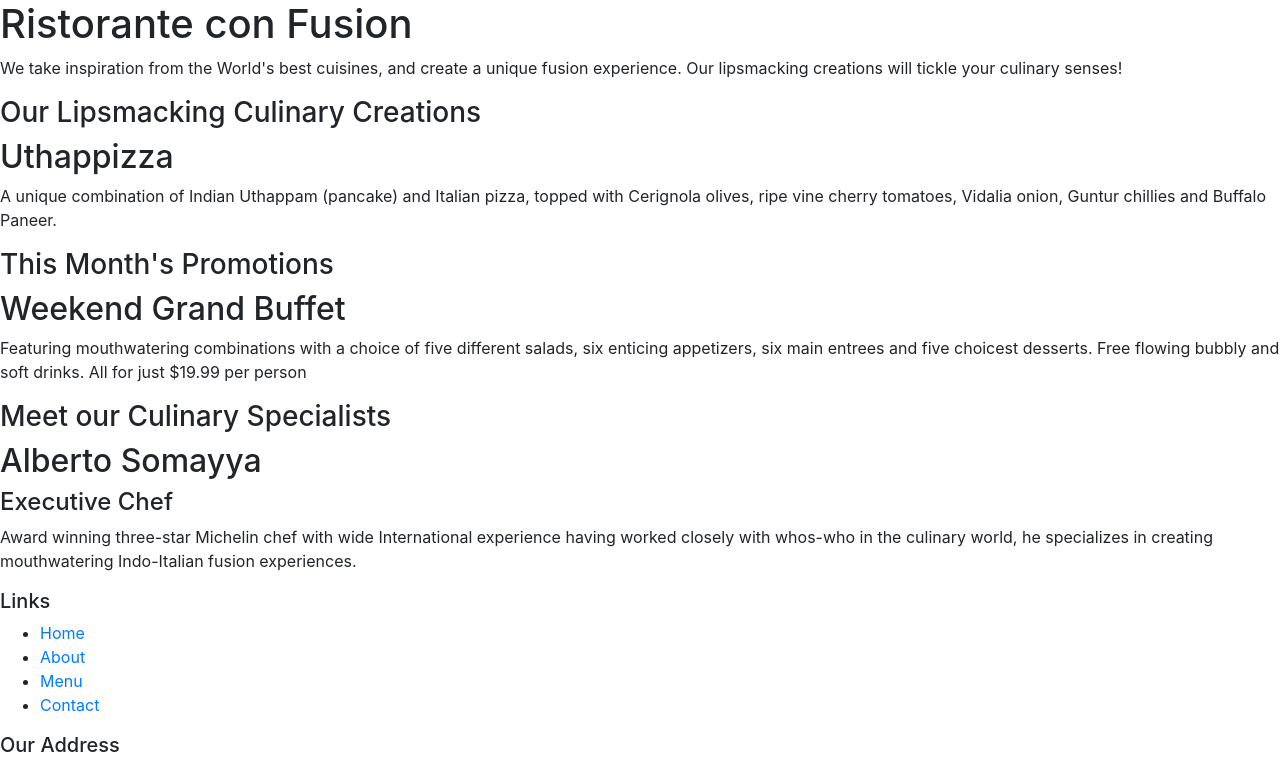
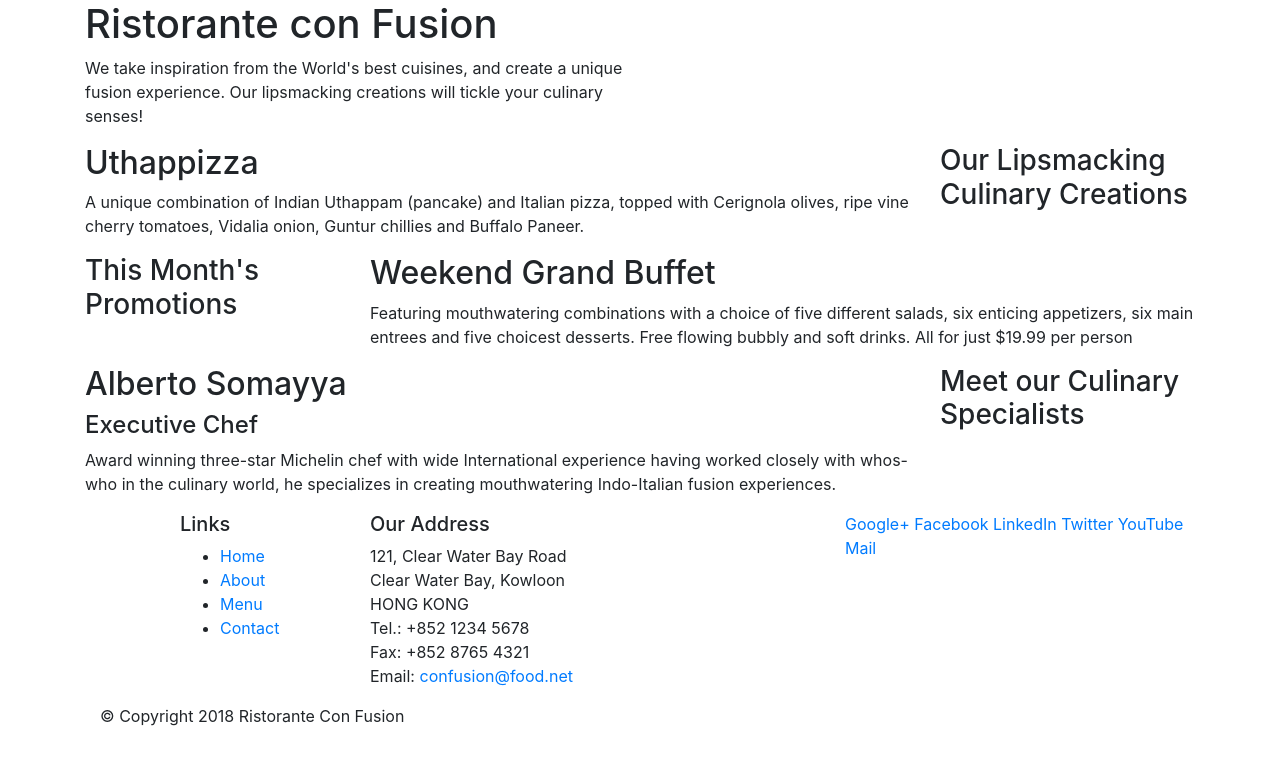
Before and after one commit to alihassanmaqboolhusain/boot-second-ex, a website: page index.html in a window 1280 px wide. Shown: the top 762 px of the page. Drawn offline with nearby package versions, Linux system fonts and the light colour scheme.

Commit message:
after exercise commit

```diff
--- a/index.html
+++ b/index.html
@@ -15,45 +15,45 @@
 <body>
 
     <header>
-        <div>
-            <div>
-                <div>
+        <div class="container">
+            <div class="row">
+                <div class="col-12 col-sm-6">
                     <h1>Ristorante con Fusion</h1>
                     <p>We take inspiration from the World's best cuisines, and create a unique fusion experience. Our lipsmacking creations will tickle your culinary senses!</p>
                 </div>
-                <div>
+                <div class="col-12 col-sm">
                 </div>
             </div>
         </div>
     </header>
 
-    <div>
-        <div>
-            <div>
+    <div class="container">
+        <div class="row">
+            <div class="col-12 col-sm-4 order-sm-last col-md-3">
                 <h3>Our Lipsmacking Culinary Creations</h3>
             </div>
-            <div>
+            <div class="col col-sm order-sm-first col-md">
                 <h2>Uthappizza</h2>
                 <p>A unique combination of Indian Uthappam (pancake) and Italian pizza, topped with Cerignola olives, ripe vine cherry tomatoes, Vidalia onion, Guntur chillies and Buffalo Paneer.</p>
             </div>
         </div>
 
 
-        <div>
-            <div>
+        <div class="row">
+            <div class="col-12 col-sm-4 col-md-3">
                 <h3>This Month's Promotions</h3>
             </div>
-            <div>
+            <div class="col col-sm col-md">
                 <h2>Weekend Grand Buffet</h2>
                 <p>Featuring mouthwatering combinations with a choice of five different salads, six enticing appetizers, six main entrees and five choicest desserts. Free flowing bubbly and soft drinks. All for just $19.99 per person </p>
             </div>
         </div>
 
-        <div>
-            <div>
+        <div class="row">
+            <div class="col-12 col-sm-4 order-sm-last col-md-3">
                 <h3>Meet our Culinary Specialists</h3>
             </div>
-            <div>
+            <div class="col col-sm order-sm-first col-md">
                 <h2>Alberto Somayya</h2>
                 <h4>Executive Chef</h4>
                 <p>Award winning three-star Michelin chef with wide International experience having worked closely with whos-who in the culinary world, he specializes in creating mouthwatering Indo-Italian fusion experiences. </p>
@@ -62,9 +62,9 @@
     </div>
 
     <footer>
-        <div>
-            <div>
-                <div>
+        <div class="container">
+            <div class="row">
+                <div class="col-4 offset-1 col-sm-2">
                     <h5>Links</h5>
                     <ul>
                         <li><a href="#">Home</a></li>
@@ -73,7 +73,7 @@
                         <li><a href="#">Contact</a></li>
                     </ul>
                 </div>
-                <div>
+                <div class="col-7 col-sm-5">
                     <h5>Our Address</h5>
                     <address>
 		              121, Clear Water Bay Road<br>
@@ -84,7 +84,7 @@
 		              Email: <a href="mailto:confusion@food.net">confusion@food.net</a>
 		           </address>
                 </div>
-                <div>
+                <div class="col-12 col-sm-4">
                     <div>
                         <a href="http://google.com/+">Google+</a>
                         <a href="http://www.facebook.com/profile.php?id=">Facebook</a>
@@ -95,7 +95,7 @@
                     </div>
                 </div>
            </div>
-           <div>
+           <div class="col-auto">
                 <div>
                     <p>© Copyright 2018 Ristorante Con Fusion</p>
                 </div>
```
